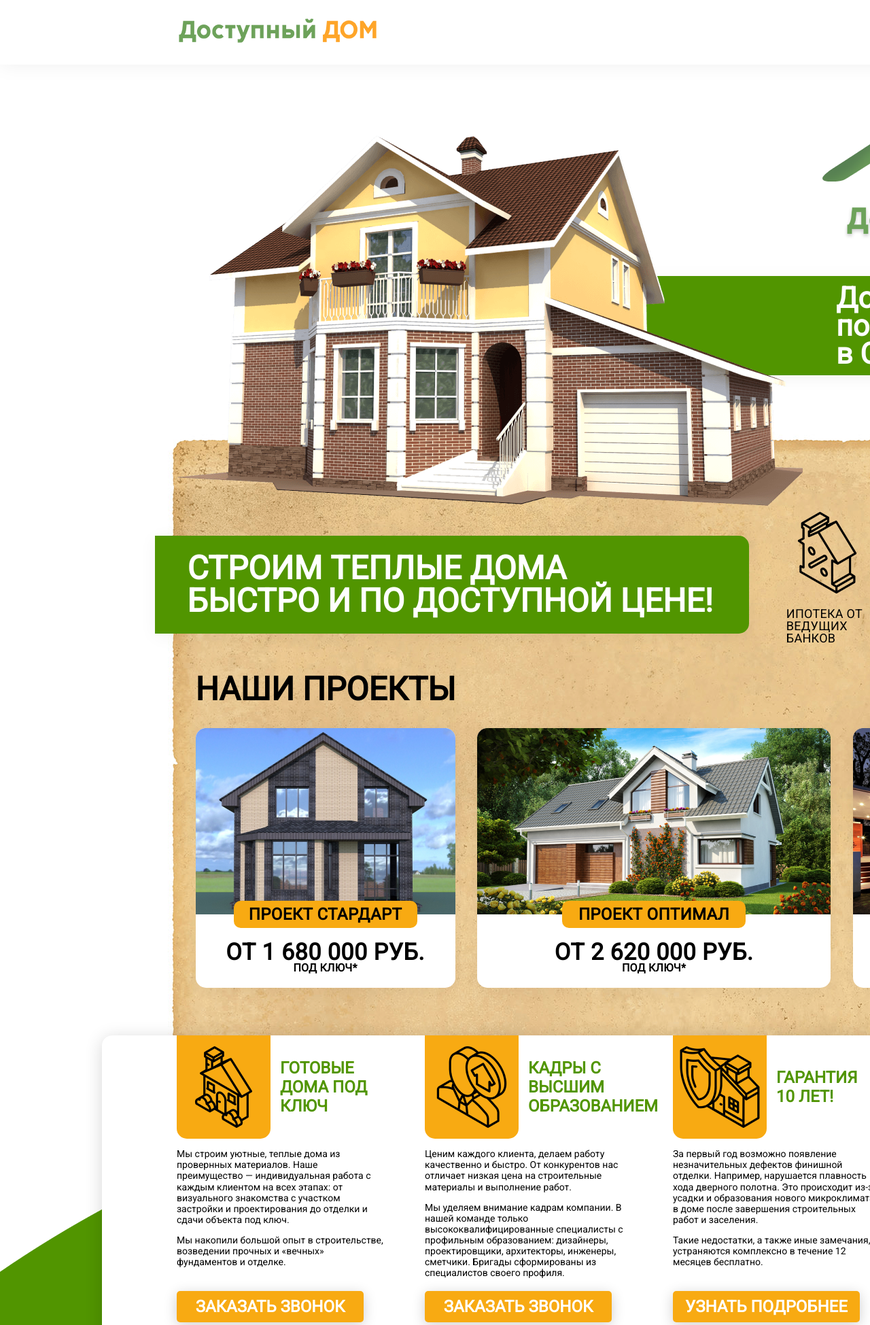
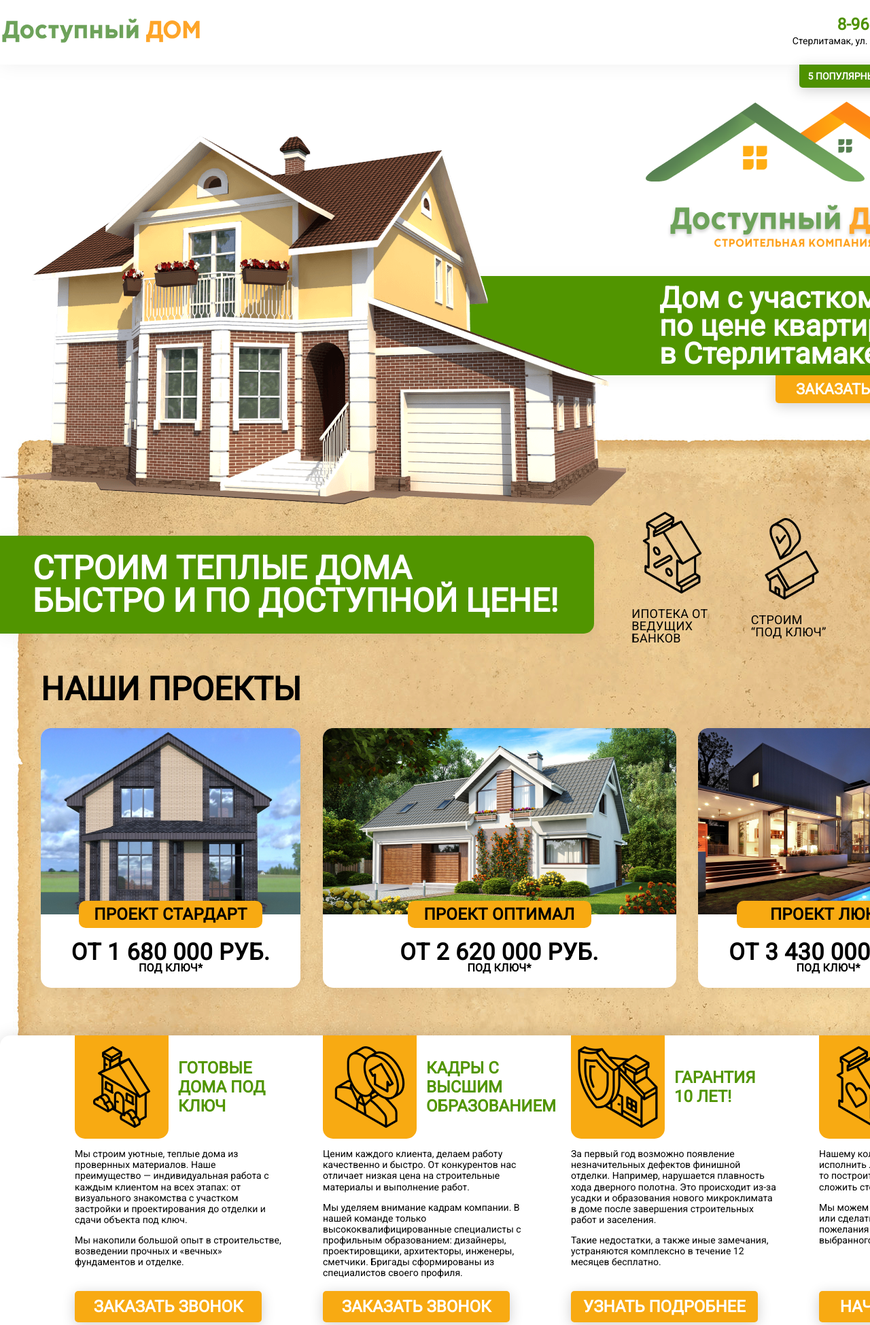
Before and after one commit to kekima/dosdom, a PHP site: page / in a window 1280 px wide; the page is wider, and only the part inside the window is pictured. Shown: the top 1949 px of that part at 68% size. Run offline with PHP 8.4, Linux system fonts and the light colour scheme.

Commit message:
fix
removed width property for css since it was killing header and footer

```diff
--- a/style.css
+++ b/style.css
@@ -1,8 +1,3 @@
-html {
-    width: 1920px;
-    margin: 0 auto;
-}
-
 body {
     font-family: 'Roboto';
 }
```
